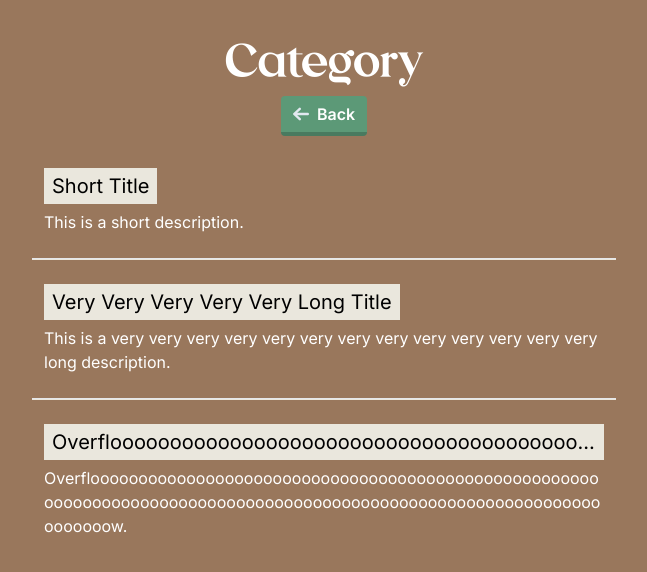
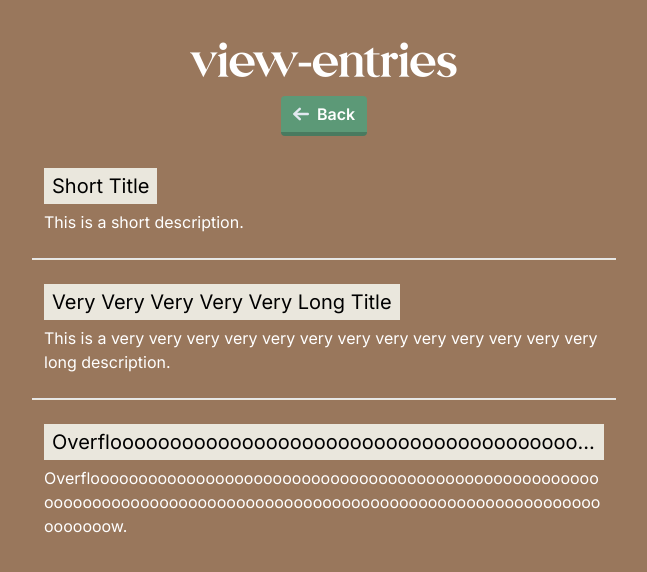
Before and after one commit to McNaBry/cataloguer, a Next.js app: page /view-entries in a window 1280 px wide. Shown: the top 572 px of the page, without its empty margins (316-963 px from the left). Built offline with nearby package versions, Linux system fonts and the light colour scheme.

Commit message:
Change search params to use dynamic routes instead for category

```diff
--- /dev/null
+++ b/app/[category]/EntryCard.tsx
@@ -0,0 +1,25 @@
+"use client"
+
+import { AppRouterInstance } from "next/dist/shared/lib/app-router-context.shared-runtime"
+
+export type Entry = {
+  id: string;
+  title: string;
+  description: string;
+}
+
+export default function EntryCard({ entry, router }: { entry: Entry, router: AppRouterInstance }) {
+  function navigateToEntryPage() {
+    router.push("/entry")
+  }
+
+  return (
+    <div className="w-full h-fit py-4 px-3 my-2 rounded cursor-default flex flex-col justify-center hover:bg-brown-rose"
+      onClick={navigateToEntryPage}>
+      <span className="w-fit max-w-full bg-narvik py-1 px-2 mb-1.5">
+        <p className="text-xl text-black text-ellipsis overflow-hidden">{entry.title}</p>
+      </span>
+      <p className="break-words">{entry.description}</p>
+    </div>
+  )
+}
--- /dev/null
+++ b/app/[category]/EntryList.tsx
@@ -0,0 +1,29 @@
+"use client"
+
+import { useRouter } from "next/navigation"
+import EntryCard, { Entry } from "./EntryCard"
+
+const entries: Entry[] = [
+  {id: "001", title: "Short Title", description: "This is a short description."},
+  {id: "002", title: "Very Very Very Very Very Long Title", description: "This is a very very very very very very very very very very very very very long description."},
+  {id: "003", title: "Overfloooooooooooooooooooooooooooooooooooooooooooooooooooooooooooooooooooooooooooooooooooooooooooooooooooooooooooooooooooooow", description: "Overfloooooooooooooooooooooooooooooooooooooooooooooooooooooooooooooooooooooooooooooooooooooooooooooooooooooooooooooooooooooow."}
+]
+
+export default function EntryList() {
+  const router = useRouter()
+  return (
+    <div className="w-full lg:w-1/2 p-2 flex flex-col">
+      {entries.map((entry, indx) => {
+        return (
+          <div key={entry.id}>
+            <EntryCard entry={entry} router={router} />
+            {indx < entries.length - 1
+              ? <hr className="h-0.5 bg-narvik"/>
+              : null
+            }
+          </div>
+        )
+      })}
+    </div>
+  )
+}
--- /dev/null
+++ b/app/[category]/page.tsx
@@ -0,0 +1,27 @@
+import { ArrowSmallLeftIcon } from '@heroicons/react/20/solid'
+import Link from 'next/link';
+import EntryList from "./EntryList"
+
+import categoryList from "../../data/categories.json"
+
+// Statically generates the dynamic routes at build time instead.
+export async function generateStaticParams() {
+  return categoryList.categories.map((category) => ({category: category}))
+}
+
+export default function EntryViewer({ params }: { params: { category: string } }) {
+  var category = params.category
+
+  return (
+    <main className="p-10 flex flex-col items-center justify-center">
+      <h1 className="font-emerl text-5xl mb-2">{category}</h1>
+      <Link href="/" className="w-fit h-fit">
+        <button className="w-full h-full bg-button py-0.5 pl-1 pr-3 border-b-4 border-button-dark flex justify-center items-center hover:bg-button-hover rounded">
+          <ArrowSmallLeftIcon className="h-8 w-8 text-slate-200" />
+          <span className="font-semibold">Back</span>
+        </button>
+      </Link>
+      <EntryList />
+    </main>
+  )
+}
--- a/app/page.tsx
+++ b/app/page.tsx
@@ -92,7 +92,7 @@ function CategorySelector() {
         </div>
         <CategoryOptionList filteredCategories={filteredCategories} query={query} />
       </Combobox>
-      <Link href={`/view-entries?category=${selectedCategory}`} className="flex justify-center">
+      <Link href={`/${selectedCategory}`} className="flex justify-center">
         <button className="bg-button py-2 px-2.5 mt-2 border-b-4 border-button-dark font-semibold hover:bg-button-hover rounded">
           Access Catalog
         </button>
--- a/app/view-entries/page.tsx
+++ /dev/null
@@ -1,75 +0,0 @@
-"use client"
-
-import { AppRouterInstance } from 'next/dist/shared/lib/app-router-context.shared-runtime';
-import { useSearchParams, useRouter } from 'next/navigation'
-import { ArrowSmallLeftIcon } from '@heroicons/react/20/solid'
-import Link from 'next/link';
-
-type Entry = {
-  id: string;
-  title: string;
-  description: string;
-}
-
-const entries: Entry[] = [
-  {id: "001", title: "Short Title", description: "This is a short description."},
-  {id: "002", title: "Very Very Very Very Very Long Title", description: "This is a very very very very very very very very very very very very very long description."},
-  {id: "003", title: "Overfloooooooooooooooooooooooooooooooooooooooooooooooooooooooooooooooooooooooooooooooooooooooooooooooooooooooooooooooooooooow", description: "Overfloooooooooooooooooooooooooooooooooooooooooooooooooooooooooooooooooooooooooooooooooooooooooooooooooooooooooooooooooooooow."}
-]
-
-function EntryCard({ entry, router }: { entry: Entry, router: AppRouterInstance }) {
-  function navigateToEntryPage() {
-    router.push("/entry")
-  }
-
-  return (
-    <div className="w-full h-fit py-4 px-3 my-2 rounded cursor-default flex flex-col justify-center hover:bg-brown-rose"
-      onClick={navigateToEntryPage}>
-      <span className="w-fit max-w-full bg-narvik py-1 px-2 mb-1.5">
-        <p className="text-xl text-black text-ellipsis overflow-hidden">{entry.title}</p>
-      </span>
-      <p className="break-words">{entry.description}</p>
-    </div>
-  )
-}
-
-function EntryList() {
-  const router = useRouter()
-  return (
-    <div className="w-full lg:w-1/2 p-2 flex flex-col">
-      {entries.map((entry, indx) => {
-        return (
-          <div key={entry.id}>
-            <EntryCard entry={entry} router={router} />
-            {indx < entries.length - 1
-              ? <hr className="h-0.5 bg-narvik"/>
-              : null
-            }
-          </div>
-        )
-      })}
-    </div>
-  )
-}
-
-export default function EntryViewer() {
-  const searchParams = useSearchParams()
-  var category = searchParams.get('category') ?? "Category"
-
-  if (category == "") {
-    category = "Category"
-  }
-
-    return (
-      <main className="p-10 flex flex-col items-center justify-center">
-        <h1 className="font-emerl text-5xl mb-2">{category}</h1>
-        <Link href="/" className="w-fit h-fit">
-          <button className="w-full h-full bg-button py-0.5 pl-1 pr-3 border-b-4 border-button-dark flex justify-center items-center hover:bg-button-hover rounded">
-            <ArrowSmallLeftIcon className="h-8 w-8 text-slate-200" />
-            <span className="font-semibold">Back</span>
-          </button>
-        </Link>
-        <EntryList />
-      </main>
-    )
-}
```
